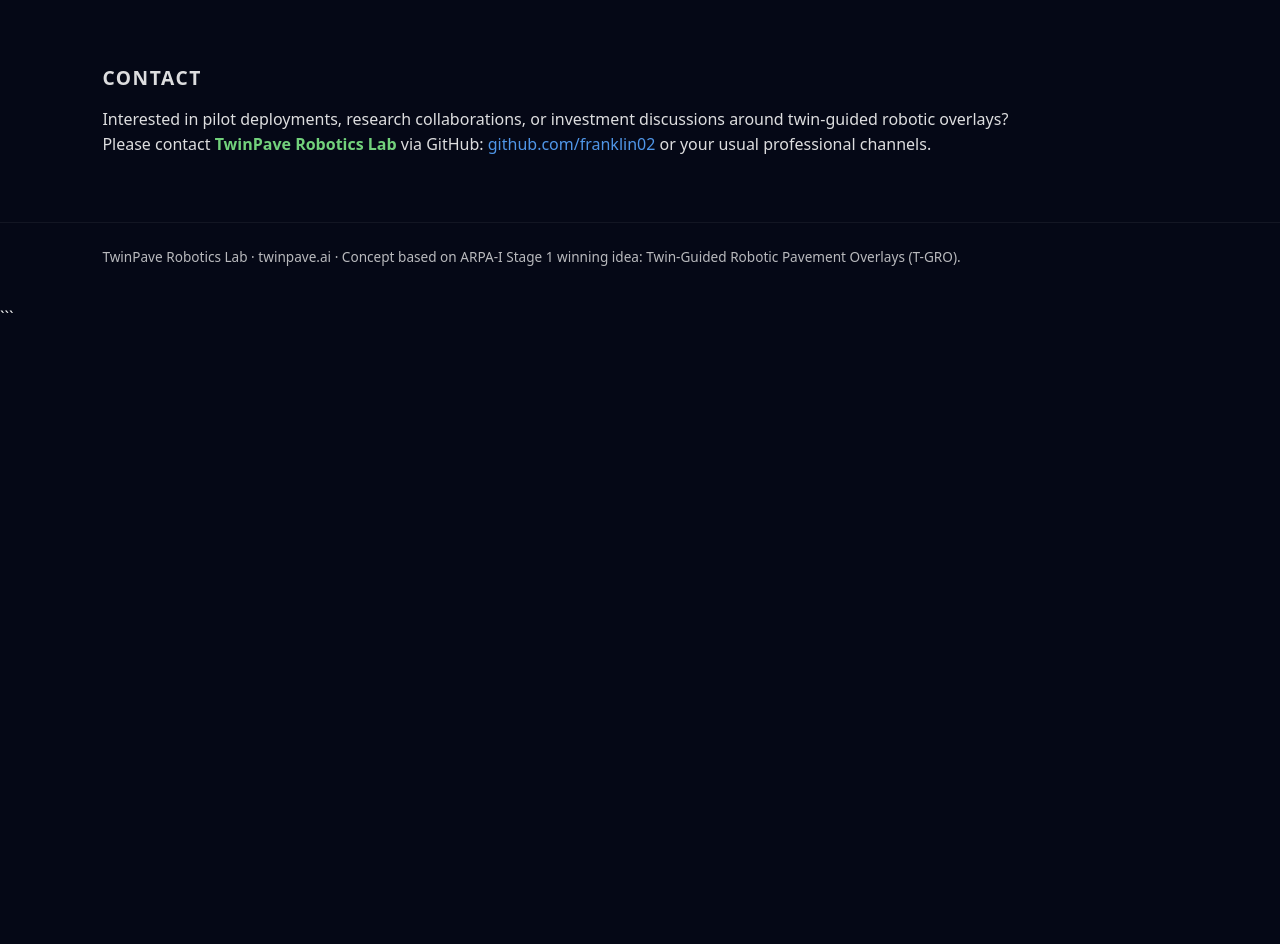
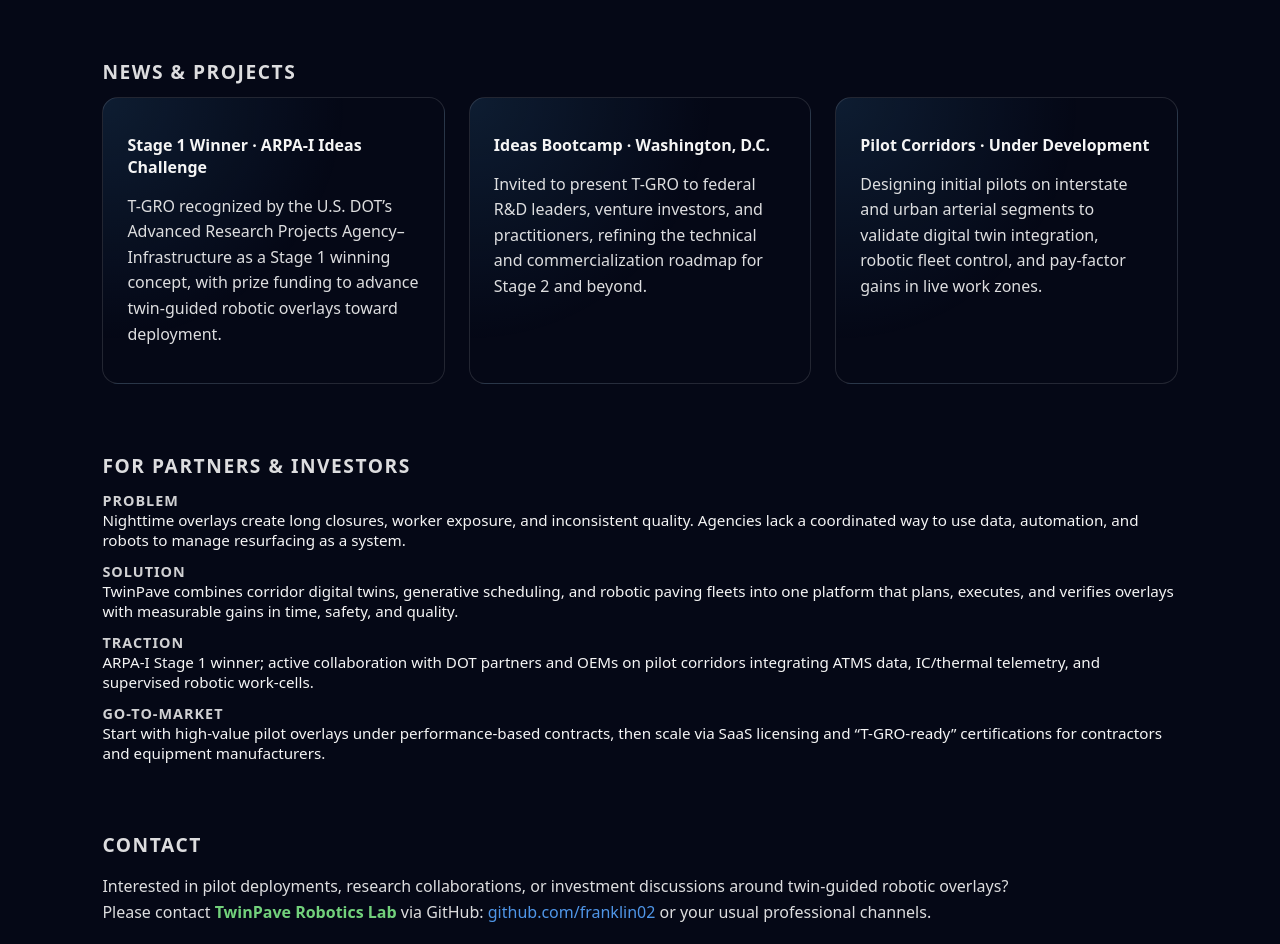
Before and after one commit to franklin02/twinpave-site, a plain HTML site: page index.html in a window 1280 px wide. Shown: the part 1440-2384 px from the top of the page. Before the commit the page ends 1768 px from the top, so only its background shows below. Drawn offline with Linux system fonts and the light colour scheme.

Commit message:
Update index.html

````diff
--- a/index.html
+++ b/index.html
@@ -1,4 +1,3 @@
-```html
 <!DOCTYPE html>
 <html lang="en">
 <head>
@@ -44,7 +43,7 @@
       gap: 2.5rem;
     }
     h1 {
-      font-size: clamp(2.4rem, 4vw, 3.1rem);
+      font-size: clamp(2.6rem, 4vw, 3.1rem);
       line-height: 1.1;
       margin: 0 0 1rem;
     }
@@ -55,6 +54,9 @@
       letter-spacing: 0.08em;
       font-weight: 600;
       opacity: 0.9;
+    }
+    h3 {
+      font-size: 1rem;
     }
     p {
       line-height: 1.6;
@@ -89,10 +91,6 @@
       border-radius: 1rem;
       border: 1px solid rgba(255,255,255,0.12);
       background: radial-gradient(circle at top left, rgba(80,180,255,0.12), transparent 55%);
-    }
-    .card h3 {
-      margin: 0 0 0.5rem;
-      font-size: 1rem;
     }
     .metric {
       font-weight: 600;
@@ -146,6 +144,22 @@
       opacity: 0.8;
     }
     .milestone-text {
+      font-size: 0.95rem;
+    }
+    /* Deck-style list */
+    .deck-list {
+      display: grid;
+      gap: 0.75rem;
+      margin-top: 0.75rem;
+    }
+    .deck-item-title {
+      font-weight: 600;
+      font-size: 0.9rem;
+      text-transform: uppercase;
+      letter-spacing: 0.07em;
+      opacity: 0.85;
+    }
+    .deck-item-body {
       font-size: 0.95rem;
     }
     @media (max-width: 640px) {
@@ -251,6 +265,74 @@
     </section>
 
     <section>
+      <h2>News &amp; Projects</h2>
+      <div class="grid">
+        <div class="card">
+          <h3>Stage 1 Winner · ARPA-I Ideas Challenge</h3>
+          <p>
+            T-GRO recognized by the U.S. DOT’s Advanced Research Projects Agency–Infrastructure
+            as a Stage 1 winning concept, with prize funding to advance twin-guided
+            robotic overlays toward deployment.
+          </p>
+        </div>
+        <div class="card">
+          <h3>Ideas Bootcamp · Washington, D.C.</h3>
+          <p>
+            Invited to present T-GRO to federal R&amp;D leaders, venture investors,
+            and practitioners, refining the technical and commercialization roadmap
+            for Stage 2 and beyond.
+          </p>
+        </div>
+        <div class="card">
+          <h3>Pilot Corridors · Under Development</h3>
+          <p>
+            Designing initial pilots on interstate and urban arterial segments to
+            validate digital twin integration, robotic fleet control, and pay-factor
+            gains in live work zones.
+          </p>
+        </div>
+      </div>
+    </section>
+
+    <section>
+      <h2>For Partners &amp; Investors</h2>
+      <div class="deck-list">
+        <div>
+          <div class="deck-item-title">Problem</div>
+          <div class="deck-item-body">
+            Nighttime overlays create long closures, worker exposure, and inconsistent
+            quality. Agencies lack a coordinated way to use data, automation, and robots
+            to manage resurfacing as a system.
+          </div>
+        </div>
+        <div>
+          <div class="deck-item-title">Solution</div>
+          <div class="deck-item-body">
+            TwinPave combines corridor digital twins, generative scheduling, and robotic
+            paving fleets into one platform that plans, executes, and verifies overlays
+            with measurable gains in time, safety, and quality.
+          </div>
+        </div>
+        <div>
+          <div class="deck-item-title">Traction</div>
+          <div class="deck-item-body">
+            ARPA-I Stage 1 winner; active collaboration with DOT partners and OEMs on
+            pilot corridors integrating ATMS data, IC/thermal telemetry, and supervised
+            robotic work-cells.
+          </div>
+        </div>
+        <div>
+          <div class="deck-item-title">Go-To-Market</div>
+          <div class="deck-item-body">
+            Start with high-value pilot overlays under performance-based contracts,
+            then scale via SaaS licensing and “T-GRO-ready” certifications for
+            contractors and equipment manufacturers.
+          </div>
+        </div>
+      </div>
+    </section>
+
+    <section>
       <h2>Contact</h2>
       <p>
         Interested in pilot deployments, research collaborations, or investment discussions
@@ -268,4 +350,3 @@
   </div>
 </body>
 </html>
-```
````
